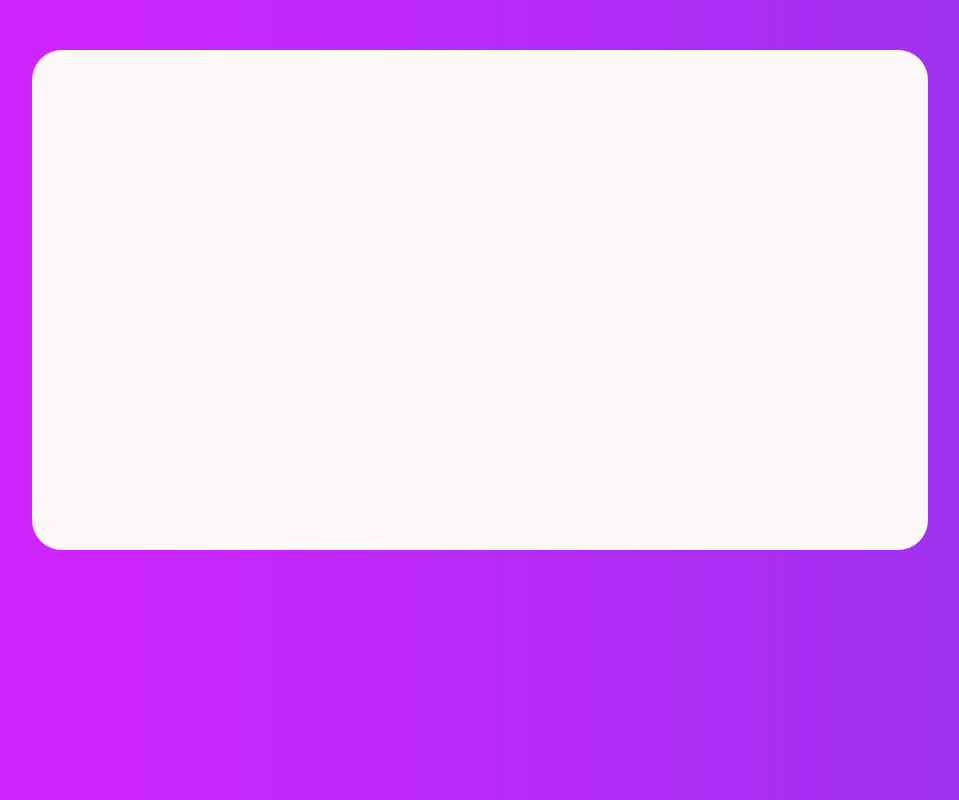
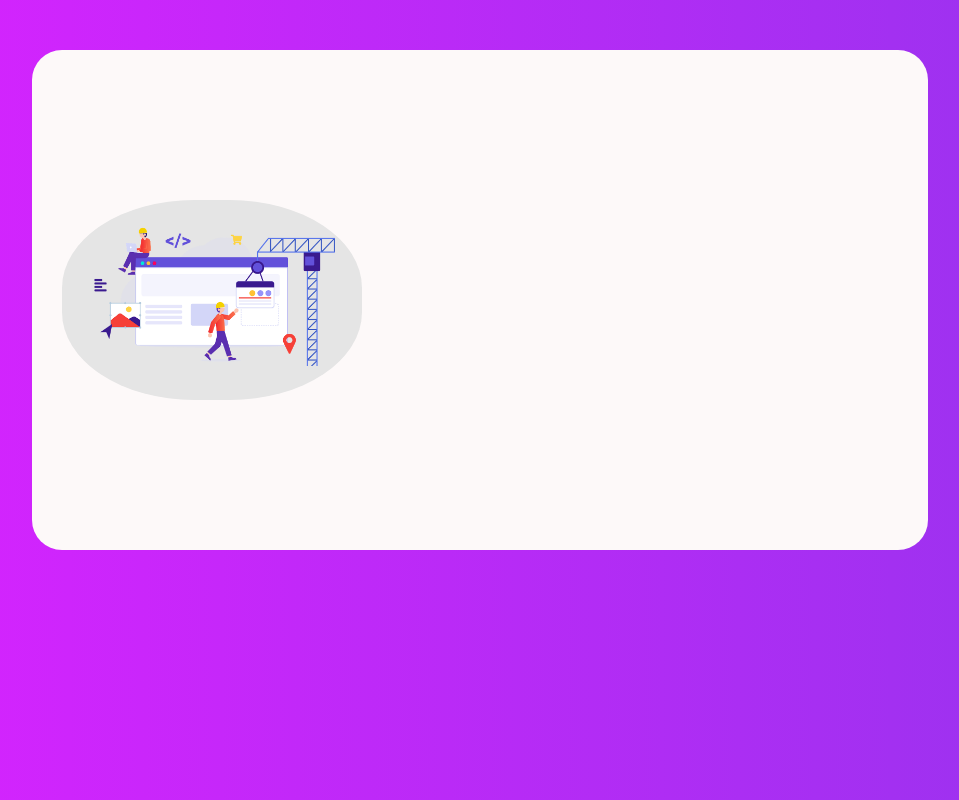
Before and after one commit to Abbas-Davodkhani/Form-Two, a plain HTML site: page index.html in a window 1280 px wide. Shown: the whole page, without its empty margins (160-1119 px from the left). Drawn offline with Linux system fonts and the light colour scheme.

Commit message:
Add image and set style for it

```diff
--- a/index.html
+++ b/index.html
@@ -6,12 +6,33 @@
     <meta name="viewport" content="width=device-width, initial-scale=1.0">
     <link rel="stylesheet" href="style.css">
     <title>Form 2</title>
+    <style>
+        #img-section{
+            width: 300px;
+            height: 200px;
+            background-color: #E5E5E5;
+            padding: 20px;
+            border-radius: 44%;
 
+        }
+
+    </style>
 </head>
 <body>
     <div id="container">
         <div id="contain">
 
+                <div id="img-section">
+                    <img src="images/Featured-Image-B.png" width="100%" alt="">
+                </div>
+
+                <div>
+                <!-- Start Form -->
+                    <form>
+                    </form>
+                <!-- End Form -->
+                </div>
+
         </div>
     </div>
 </body>
--- a/style.css
+++ b/style.css
@@ -20,4 +20,6 @@ body{
     margin: 50px auto;
     border: none;
     border-radius: 30px;
+    padding-top: 150px;
+    padding-left: 30px;
 }
```
Also changed, not shown: images/Featured-Image-B.png (added).
